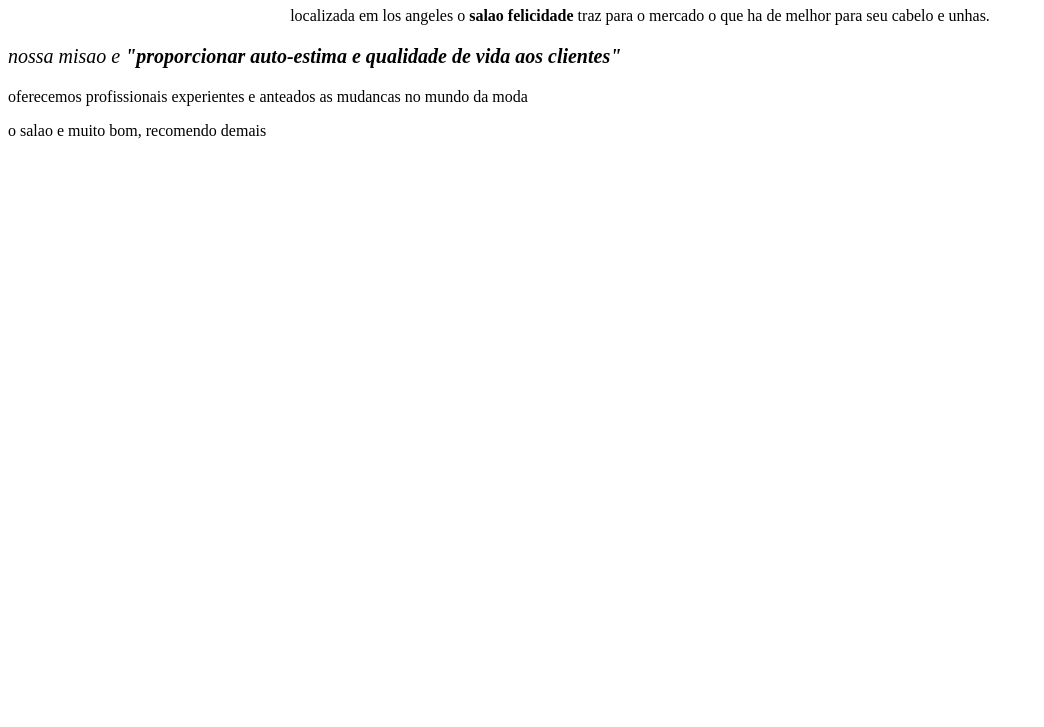
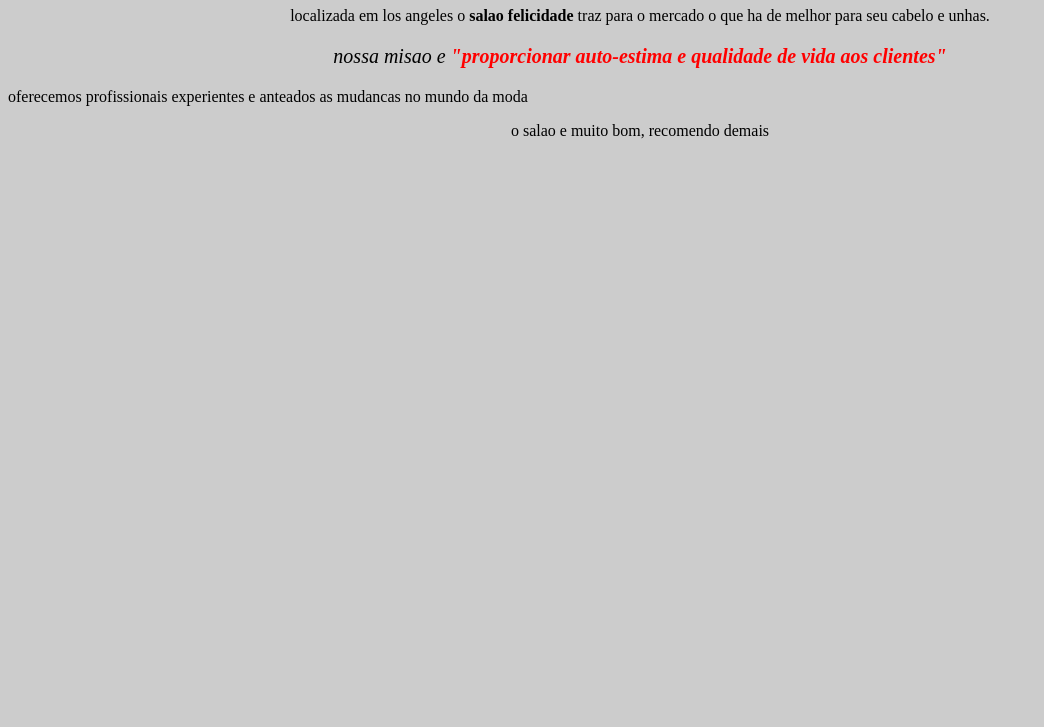
Before and after one commit to eduardableite/salao, a plain HTML site: page index.html in a window 1280 px wide. Shown: the part 73-800 px from the top of the page, without its empty margins (0-1044 px from the left). Drawn offline with Linux system fonts and the light colour scheme.

Commit message:
criei o style

```diff
--- a/index.html
+++ b/index.html
@@ -4,7 +4,8 @@
 <head>
     <meta charset="UTF-8">
     <meta name="viewport" content="width=h1, initial-scale=1.0">
-    <title>Document</title>
+    <title>salao felicidade</title>
+    <link rel="stylesheet" href="style.css"
 </head>
 
 <body>
--- /dev/null
+++ b/style.css
@@ -0,0 +1,11 @@
+body {
+    background: #cccccc;
+}
+
+p {
+    text-align: center;
+}
+
+em strong {
+    color: red;
+}
```
